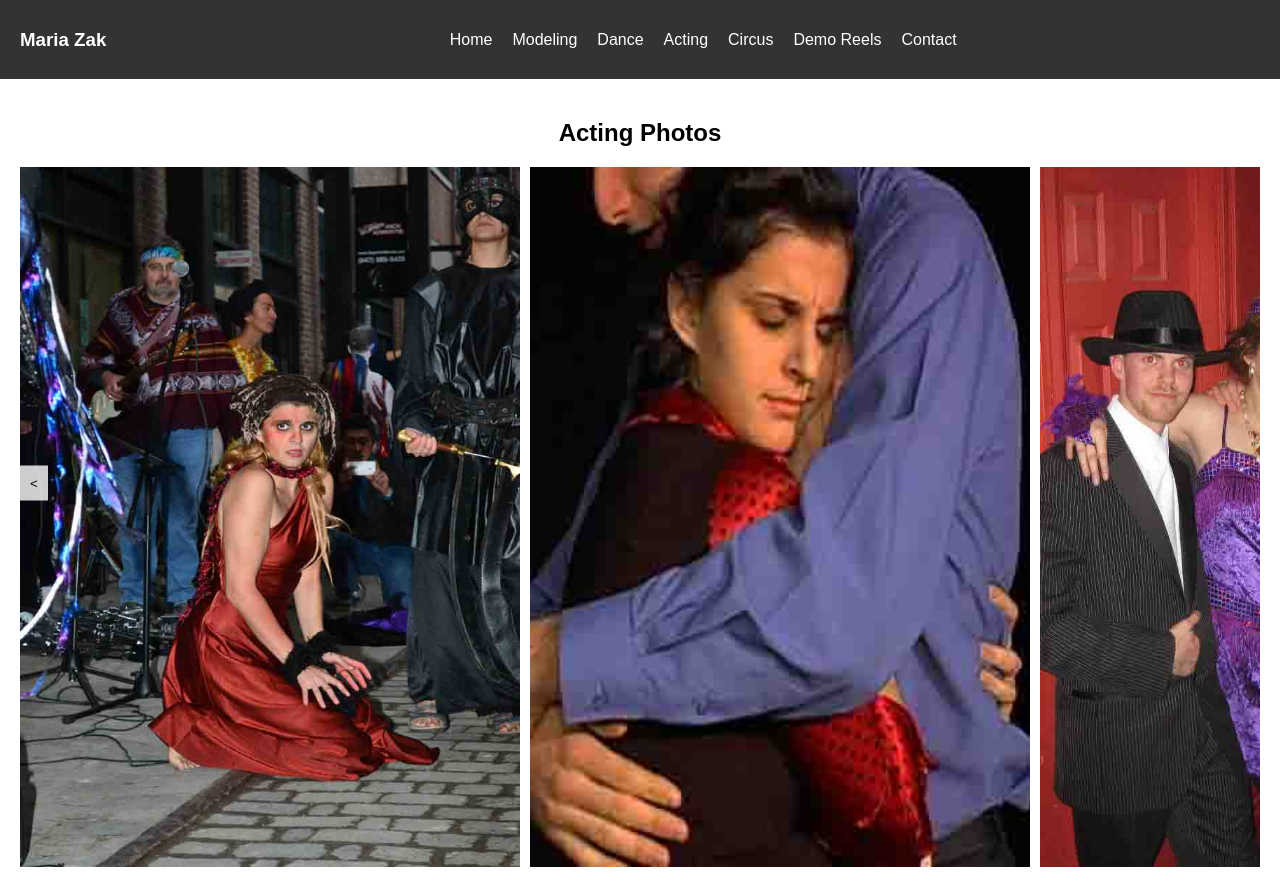
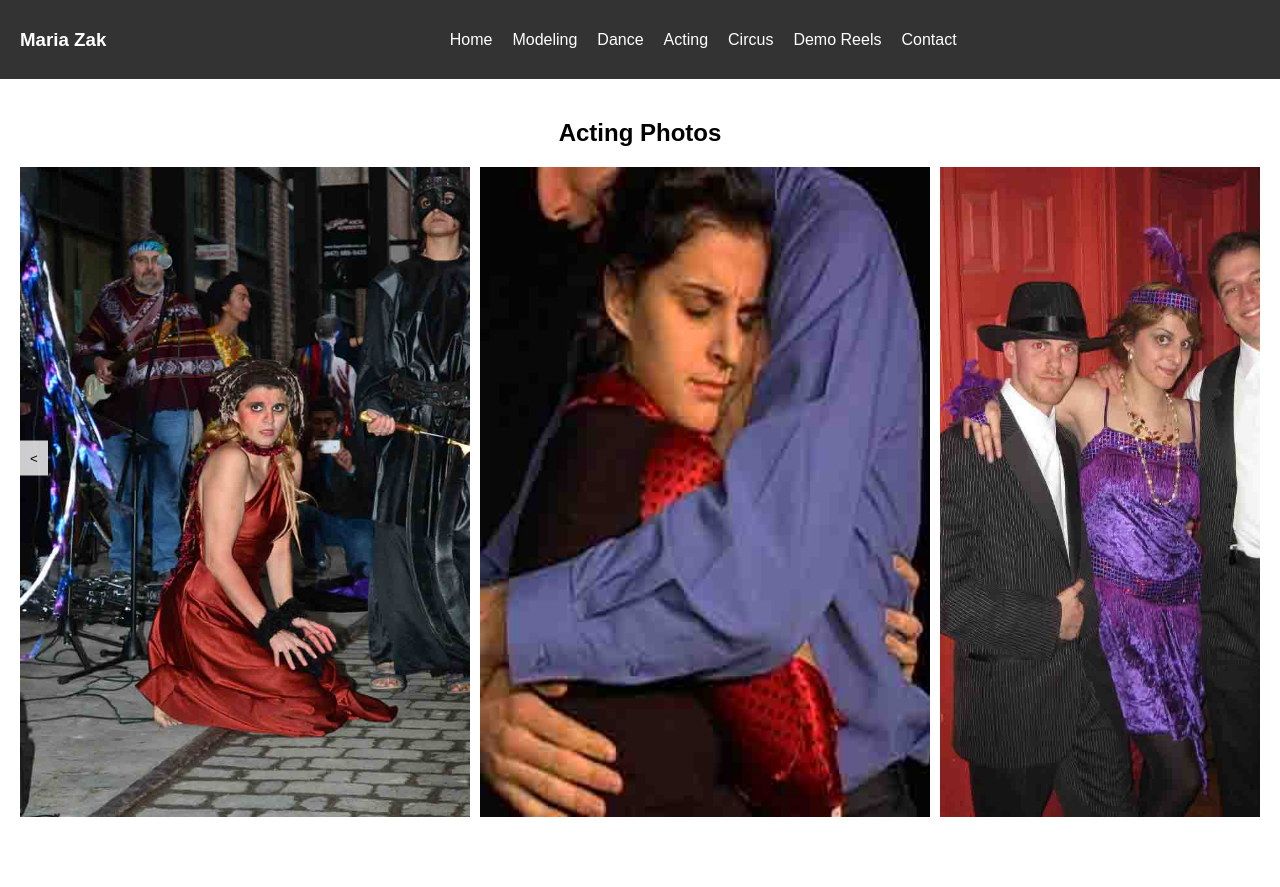
Before and after one commit to mariazakdev/actormariazak, a React (Create React App) app: page /acting in a window 1280 px wide. After the commit the page ends 837 px from the top, so only its background shows below. Built offline with nearby package versions, Linux system fonts and the light colour scheme.

Commit message:
galleries

```diff
--- a/src/Styles/Galleries.scss
+++ b/src/Styles/Galleries.scss
@@ -51,8 +51,8 @@
     margin-right: 10px;
 
     img {
-      width: 500px;
-      height: 700px;
+      width: 450px;
+      height: 650px;
       display: block;
     }
   }
--- a/src/pages/Circus/Circus.jsx
+++ b/src/pages/Circus/Circus.jsx
@@ -7,7 +7,6 @@ import img5 from '../../assets/images/galleries/circus/2.jpg';
 import img6 from '../../assets/images/galleries/circus/3.jpg';
 import img7 from '../../assets/images/galleries/circus/4.jpg';
 import img8 from '../../assets/images/galleries/circus/6.jpg';
-import img9 from '../../assets/images/galleries/circus/6.jpg';
 import img10 from '../../assets/images/galleries/circus/7.jpg';
 import img11 from '../../assets/images/galleries/circus/8.jpg';
 import img12 from '../../assets/images/galleries/circus/9.jpg';
@@ -17,7 +16,7 @@ import '../../Styles/Galleries.scss';
 const Circus = () => {
   const images = [
     img1, img2, img3, img4, img5, img6,
-    img7, img8, img9, img10, img11, img12
+    img7, img8,  img10, img11, img12
   ];
 
   const scrollRef = useRef(null);
```
